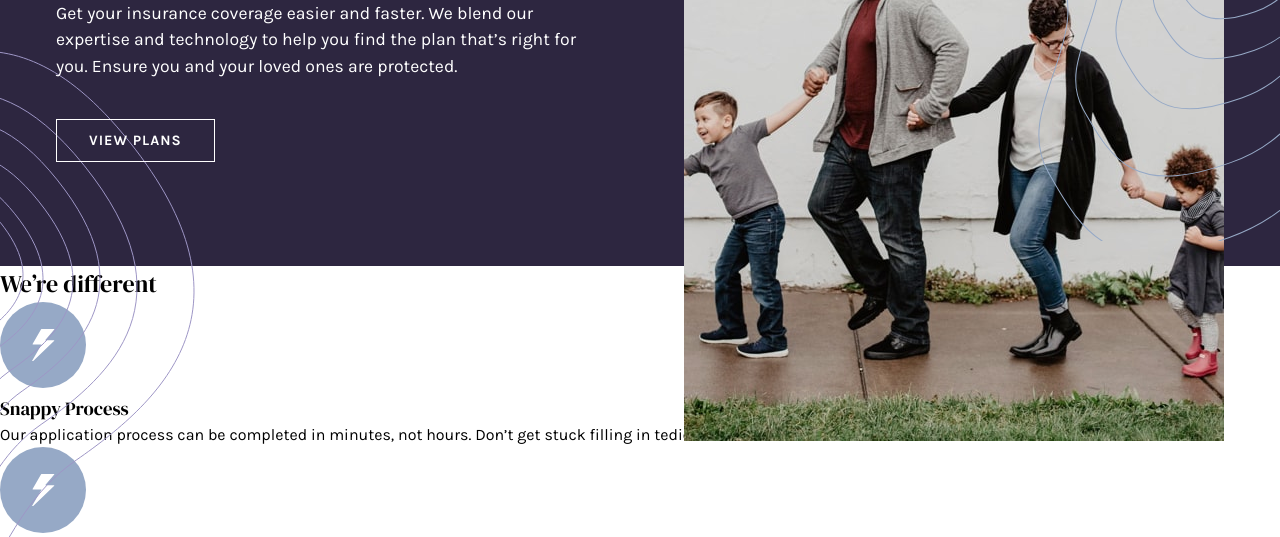
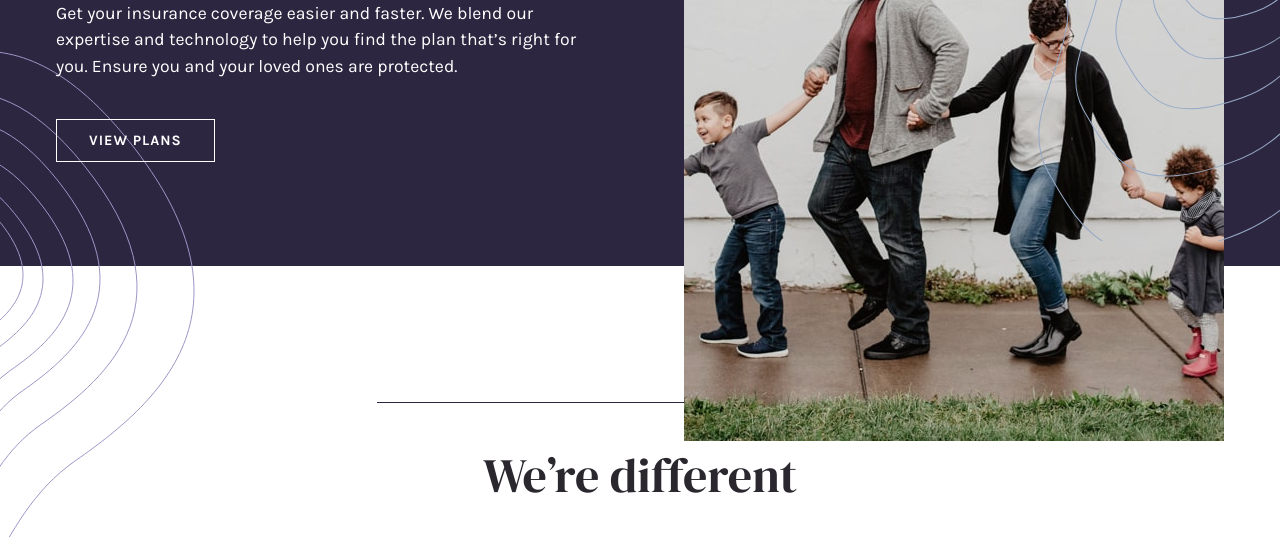
Before and after one commit to AhmedElaguab/insure-landing-page, a website: page index.html in a window 1280 px wide. Shown: the part 386-923 px from the top of the page. Drawn offline with Linux system fonts and the light colour scheme.

Commit message:
Add about styles

```diff
--- a/css/style.scss
+++ b/css/style.scss
@@ -46,6 +46,7 @@ body {
   font: 16px/1.5 'Karla', sans-serif;
   padding: 0;
   margin: 0;
+  color: $primary-dark;
 }
 
 h1,
@@ -240,6 +241,42 @@ h6 {
 }
 // End intro styles
 
+// Start about styles
+.about {
+  padding: 8.5rem 0;
+  text-align: center;
+
+  &__heading {
+    @extend %section-heading;
+    font-size: 3rem;
+    margin-bottom: 5rem;
+
+    &-line {
+      height: 1px;
+      background: $primary;
+      width: 45%;
+      margin: 0 auto;
+      margin-bottom: 3rem;
+    }
+  }
+
+  &__card {
+    margin-top: 2rem;
+    padding: 1rem;
+
+    &-heading {
+      margin-top: 2rem;
+      font-size: 1.75rem;
+    }
+
+    &-para {
+      margin-top: 1.5rem;
+      color: $primary-gray;
+    }
+  }
+}
+// End about styles
+
 // Responsive Styles
 @media screen and (min-width: $sc-sm) {
   // Global styles
--- a/index.html
+++ b/index.html
@@ -114,6 +114,9 @@
       </section>
 
       <section class="about">
+        <div class="container">
+          <div class="about__inner">
+            <div class="about__heading-line"></div>
             <h2 class="about__heading">
               We’re different
             </h2>
@@ -126,8 +129,8 @@
                 />
                 <h3 class="about__card-heading">Snappy Process</h3>
                 <p class="about__card-para">
-              Our application process can be completed in minutes, not hours.
-              Don’t get stuck filling in tedious forms.
+                  Our application process can be completed in minutes, not
+                  hours. Don’t get stuck filling in tedious forms.
                 </p>
               </div>
 
@@ -139,8 +142,9 @@
                 />
                 <h3 class="about__card-heading">Affordable Prices</h3>
                 <p class="about__card-para">
-              We don’t want you worrying about high monthly costs. Our prices
-              may be low, but we still offer the best coverage possible.
+                  We don’t want you worrying about high monthly costs. Our
+                  prices may be low, but we still offer the best coverage
+                  possible.
                 </p>
               </div>
 
@@ -155,6 +159,8 @@
                   Our plans aren’t full of conditions and clauses to prevent
                   payouts. We make sure you’re covered when you need it.
                 </p>
+              </div>
+            </div>
           </div>
         </div>
       </section>
```
Also changed, not shown: css/style.css, 1 other file. Lines whose indentation alone changed are shown as unchanged.
